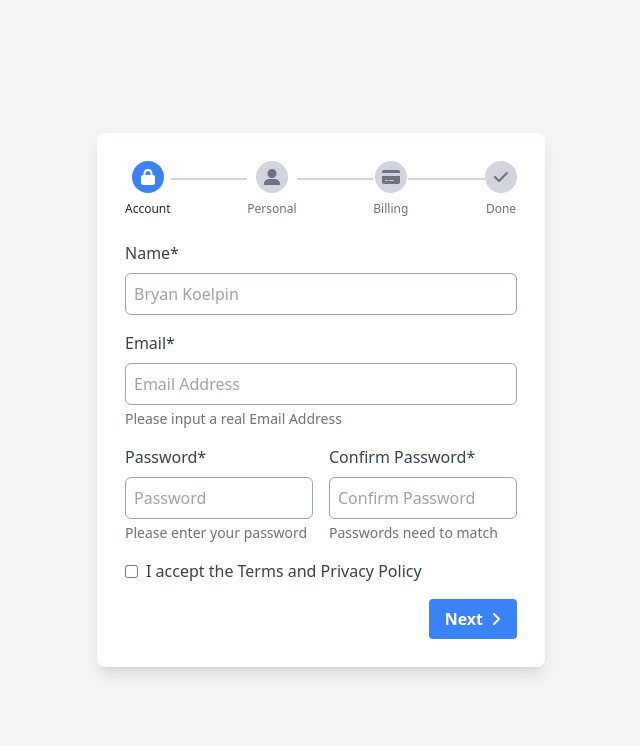
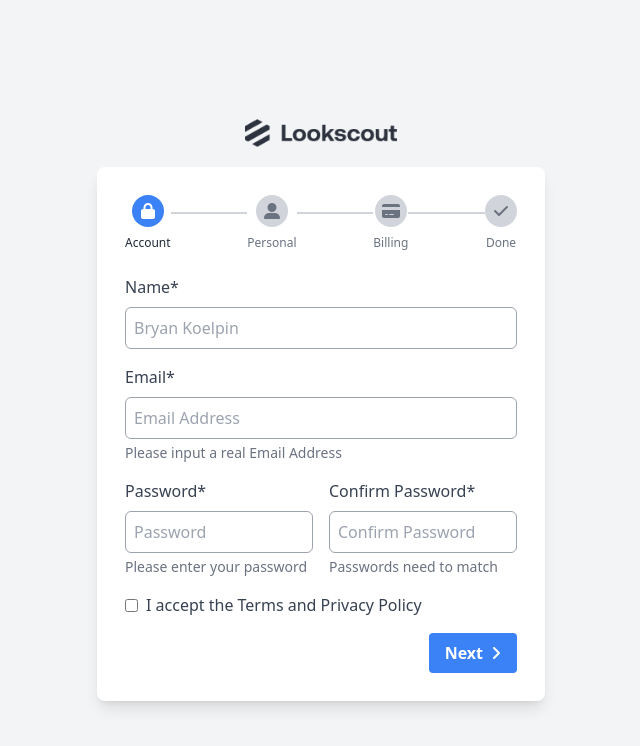
Before and after one commit to theakashshukla/Onboarding, a Next.js app: page / in a window 1280 px wide. Shown: the top 746 px of the page, without its empty margins (319-959 px from the left). Built offline with nearby package versions, Linux system fonts and the light colour scheme.

Commit message:
Done some Page

```diff
--- a/pages/admin.js
+++ b/pages/admin.js
@@ -9,7 +9,7 @@ const AdminPage = ( ) => {
     return (
         <div className="min-h-screen bg-gray-100 flex flex-col items-center justify-center py-12 sm:px-6 lg:px-8">
             <div className="sm:mx-auto sm:w-full sm:max-w-md">
-                <Image src={logo} alt="Logo" width={102} height={102} className="mx-auto" />
+                <Image src={logo} alt="Logo" width={152} height={152} className="mx-auto" />
                 <h2 className="mt-6 text-center text-3xl font-extrabold text-gray-900">Welcome, {name}!</h2>
                 <p className="mt-2 text-center text-md text-gray-600">Your email is: {email}</p>
                 <p className="mt-2 text-center text-md text-gray-600">You are now in the admin page.</p>
--- a/pages/onboard.js
+++ b/pages/onboard.js
@@ -4,6 +4,8 @@ import { faUserAlt, faCreditCard, faCheck, faLock, faAngleRight } from '@fortawe
 import { app } from '../firebase';
 import { useRouter } from 'next/router';
 import { getFirestore, addDoc, collection } from 'firebase/firestore';
+import Image from 'next/image';
+import logo from '../public/logo.png';
 
 
 const OnboardPage = () => {
@@ -56,6 +58,9 @@ const OnboardPage = () => {
         <>
 
             <div className="flex flex-col items-center justify-center min-h-screen bg-gray-100">
+                <div className="sm:mx-auto sm:w-full sm:max-w-md m-5">
+                    <Image src={logo} alt="Logo" width={152} height={152} className="mx-auto" />
+                </div>
                 <div className="max-w-md w-full py-7 px-7 bg-white shadow-lg rounded-lg">
 
                     <div className="flex items-center mb-6">
```
